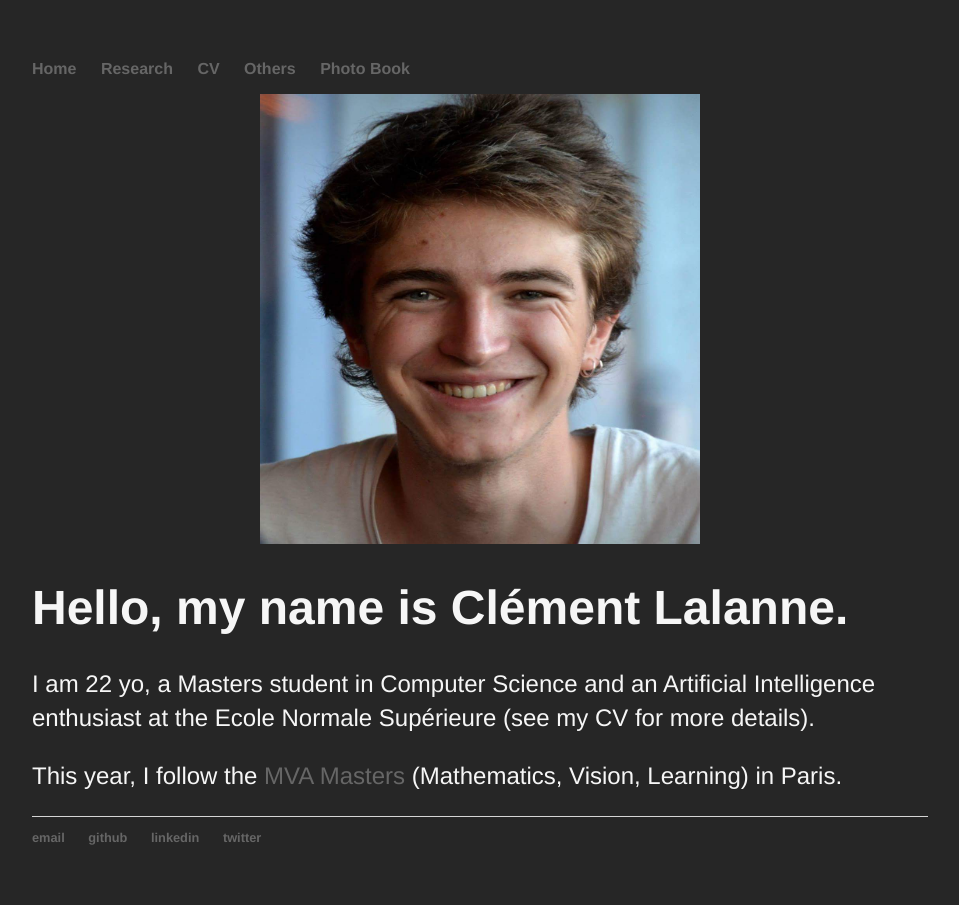
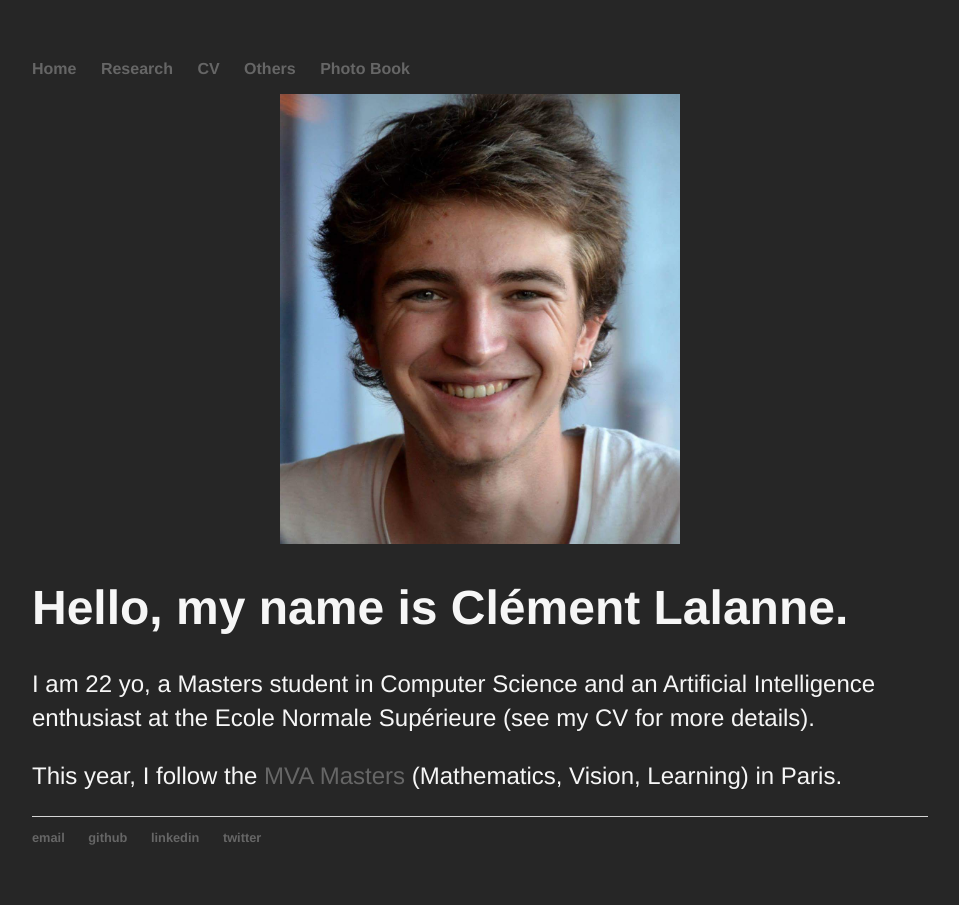
Before and after one commit to clemlal/clemlal.github.io, a Jekyll site: the page built from index.html, in a window 1280 px wide. Shown: the whole page, without its empty margins (160-1119 px from the left). Built offline with Jekyll 4.4.1, drawn with Linux system fonts in a browser that asks for light colours.

Commit message:
Update index.html

```diff
--- a/index.html
+++ b/index.html
@@ -3,7 +3,7 @@ layout: default
 title: Clément Lalanne
 ---
 <center>
-<img src="photos/cl.jpg" alt="Me" width="440" height="450">
+<img src="photos/cl.jpg" alt="Me" width="400" height="450">
 </center>
 <div class="blurb">
 	<h1>Hello, my name is Clément Lalanne.</h1>
```
